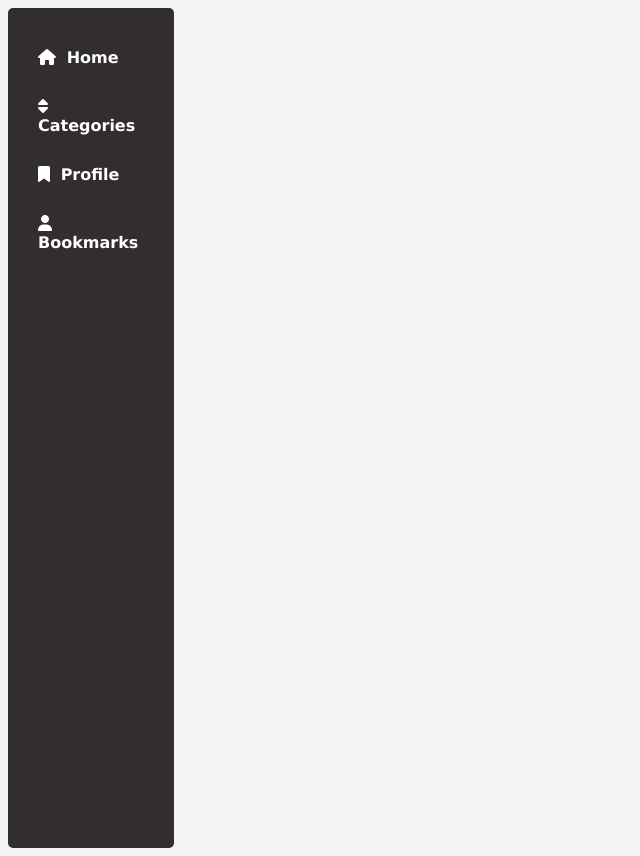
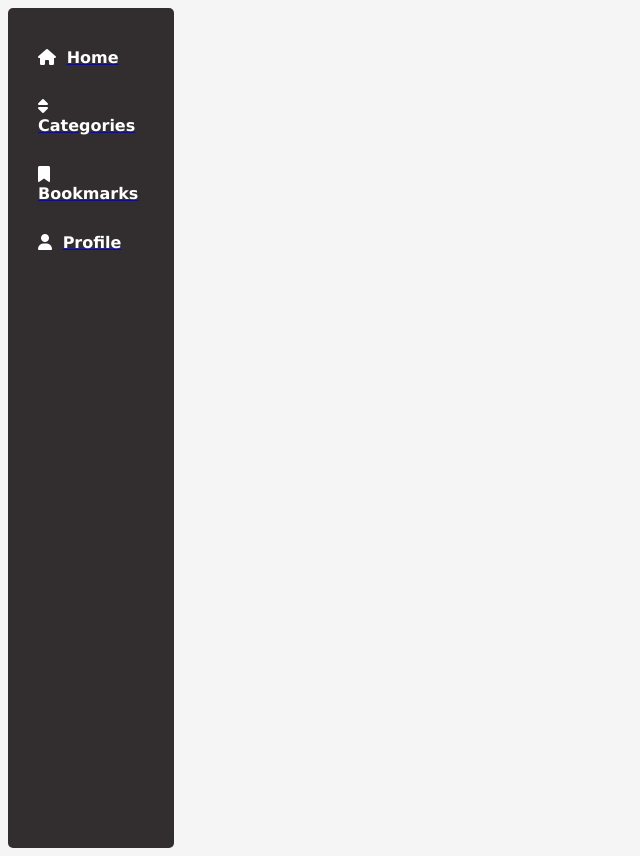
Before and after one commit to cmglmsr/Impartial, a Vue app in the folder frontend/: page / in a window 1280 px wide. Shown: the whole page, without its empty margins (0-640 px from the left). Built offline with nearby package versions, Linux system fonts and the light colour scheme.

Commit message:
sidebar animation

```diff
--- a/frontend/src/components/sidebar/Sidebar.vue
+++ b/frontend/src/components/sidebar/Sidebar.vue
@@ -1,18 +1,18 @@
 <script setup>
+import '@/components/sidebar/sidebar.css'
 import Sidebar_section from "@/components/sidebar/Sidebar_section.vue";
 </script>
 
 <template>
   <div class="sidebar">
-    <Sidebar_section icon="fa fa-home" label="Home"/>
-    <Sidebar_section icon="fa fa-sort" label="Categories"/>
-    <Sidebar_section icon="fa fa-bookmark" label="Profile"/>
-    <Sidebar_section icon="fa fa-user" label="Bookmarks"/>
+    <Sidebar_section icon="fa fa-home" label="Home" link="/home"/>
+    <Sidebar_section icon="fa fa-sort" label="Categories" link="/categories"/>
+    <Sidebar_section icon="fa fa-bookmark" label="Bookmarks" link="/home"/>
+    <Sidebar_section icon="fa fa-user" label="Profile" link="/home"/>
   </div>
 </template>
 
 <script>
-import '@/components/sidebar/sidebar.css'
 
 export default {
   name: "Sidebar",
--- a/frontend/src/components/sidebar/Sidebar_section.vue
+++ b/frontend/src/components/sidebar/Sidebar_section.vue
@@ -1,9 +1,12 @@
 
 <template>
-  <div class="sidebar-section">
-    <i :class=this.icon></i>
-    <label>{{this.label}}</label>
-  </div>
+  <a class="sidebar-link" :href=this.link>
+    <div class="sidebar-section">
+      <i :class=this.icon></i>
+      <label class="sidebar-label">{{this.label}}</label>
+    </div>
+  </a>
+
 </template>
 
 <script>
--- a/frontend/src/components/sidebar/sidebar.css
+++ b/frontend/src/components/sidebar/sidebar.css
@@ -17,6 +17,27 @@
     margin-top: 10px;
 }
 
+.sidebar-label {
+    position: relative;
+    cursor: pointer;
+}
+
+.sidebar-label::before {
+    content: "";
+    position: absolute;
+    bottom: 0;
+    left: 0;
+    width: 0;
+    height: 3px;
+    background-color: royalblue;
+    transition: width 0.5s ease;
+}
+
+.sidebar-label:hover::before {
+    width: 100%;
+    transition: width 0.6s ease;
+}
+
 i {
     margin-right: 10%;
 }
```
